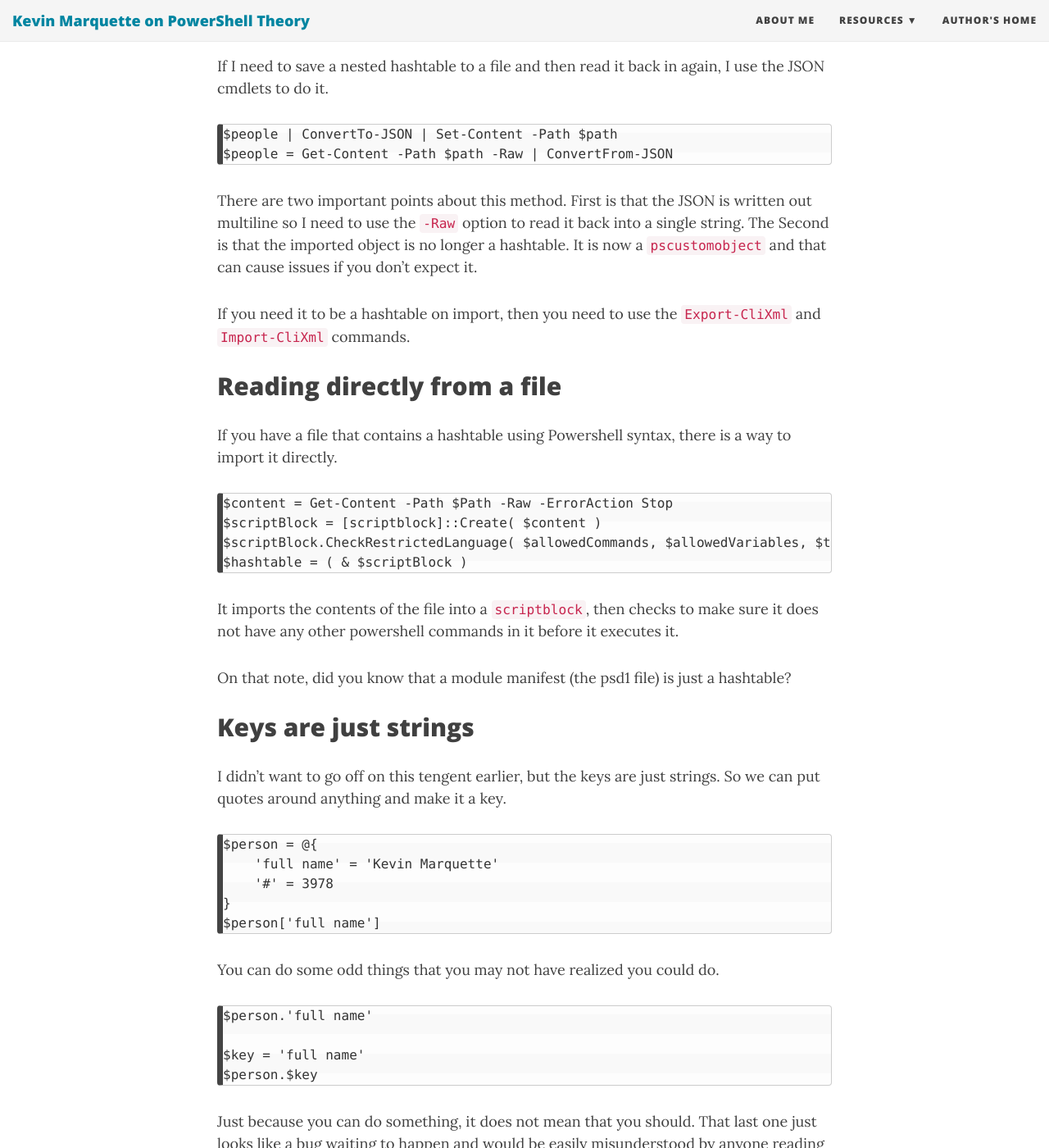
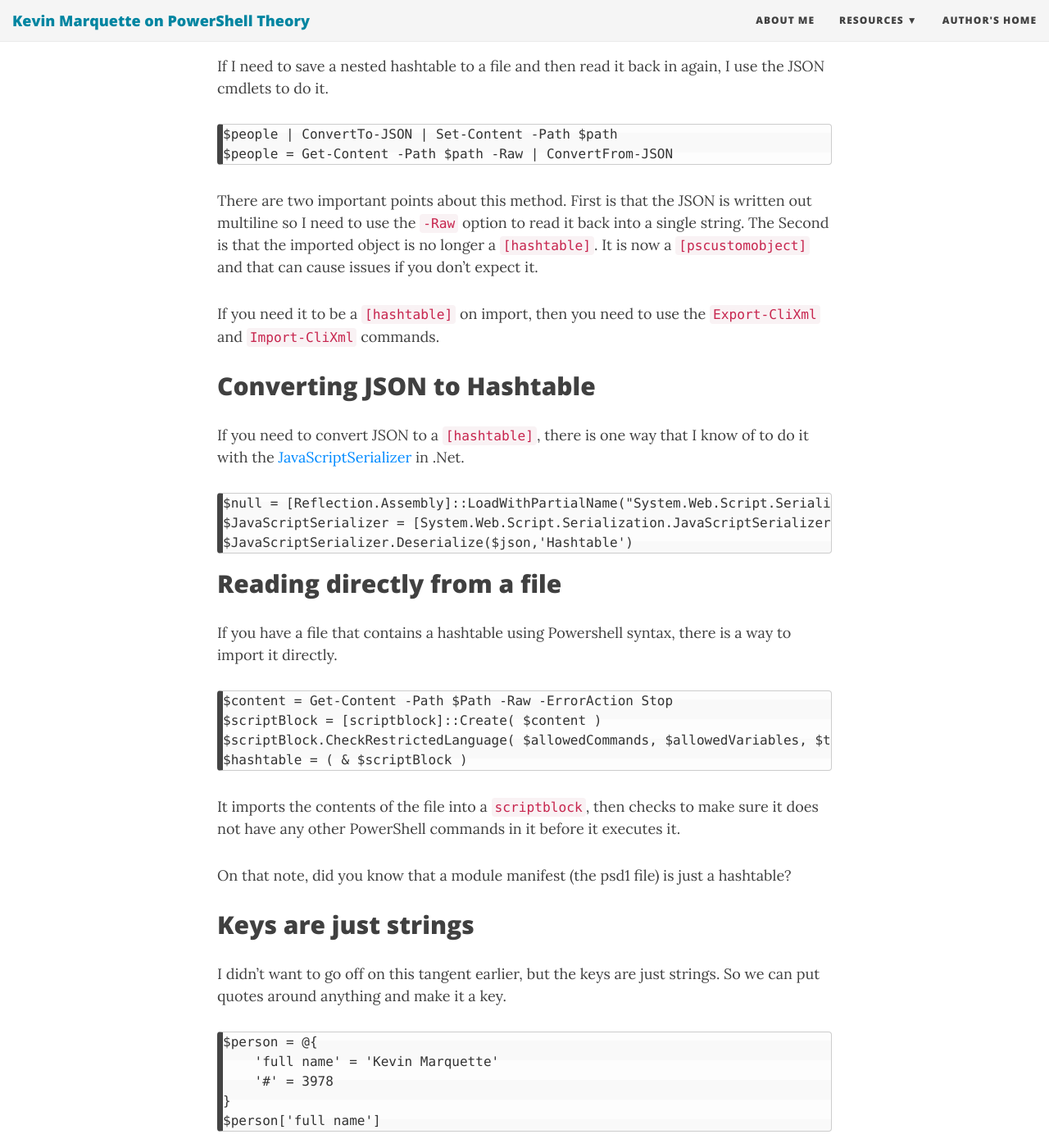
Before and after one commit to KevinMarquette/kevinmarquette.github.io, a Jekyll site: the page built from _posts/2016-11-06-powershell-hashtable-everything-you-wanted-to-know-about.md, in a window 1280 px wide and 1400 px high, scrolled down 15571 px. Shown: the whole window at 82% size. Built offline with Jekyll 4.4.1, drawn with Linux system fonts in a browser that asks for light colours; nearby versions of some CDN libraries; some of the changed text lies outside the part shown.

Commit message:
Update some old posts

```diff
--- a/_posts/2016-11-06-powershell-hashtable-everything-you-wanted-to-know-about.md
+++ b/_posts/2016-11-06-powershell-hashtable-everything-you-wanted-to-know-about.md
@@ -463,9 +463,17 @@ If I need to save a nested hashtable to a file and then read it back in again, I
     $people | ConvertTo-JSON | Set-Content -Path $path
     $people = Get-Content -Path $path -Raw | ConvertFrom-JSON
 
-There are two important points about this method. First is that the JSON is written out multiline so I need to use the `-Raw` option to read it back into a single string. The Second is that the imported object is no longer a hashtable. It is now a `pscustomobject` and that can cause issues if you don't expect it.
+There are two important points about this method. First is that the JSON is written out multiline so I need to use the `-Raw` option to read it back into a single string. The Second is that the imported object is no longer a `[hashtable]`. It is now a `[pscustomobject]` and that can cause issues if you don't expect it.
 
-If you need it to be a hashtable on import, then you need to use the `Export-CliXml` and `Import-CliXml` commands.
+If you need it to be a `[hashtable]` on import, then you need to use the `Export-CliXml` and `Import-CliXml` commands.
+
+## Converting JSON to Hashtable
+
+If you need to convert JSON to a `[hashtable]`, there is one way that I know of to do it with the [JavaScriptSerializer](https://msdn.microsoft.com/en-us/library/system.web.script.serialization.javascriptserializer(v=vs.110).aspx) in .Net.
+
+    $null = [Reflection.Assembly]::LoadWithPartialName("System.Web.Script.Serialization")
+    $JavaScriptSerializer = [System.Web.Script.Serialization.JavaScriptSerializer]::new()
+    $JavaScriptSerializer.Deserialize($json,'Hashtable')
 
 ## Reading directly from a file
 If you have a file that contains a hashtable using Powershell syntax, there is a way to import it directly.
@@ -475,12 +483,12 @@ If you have a file that contains a hashtable using Powershell syntax, there is a
     $scriptBlock.CheckRestrictedLanguage( $allowedCommands, $allowedVariables, $true )
     $hashtable = ( & $scriptBlock )
 
-It imports the contents of the file into a `scriptblock`, then checks to make sure it does not have any other powershell commands in it before it executes it.
+It imports the contents of the file into a `scriptblock`, then checks to make sure it does not have any other PowerShell commands in it before it executes it.
 
 On that note, did you know that a module manifest (the psd1 file) is just a hashtable?
 
 ## Keys are just strings
-I didn't want to go off on this tengent earlier, but the keys are just strings. So we can put quotes around anything and make it a key.
+I didn't want to go off on this tangent earlier, but the keys are just strings. So we can put quotes around anything and make it a key.
 
     $person = @{
         'full name' = 'Kevin Marquette'
```
Also changed, not shown: _posts/2016-10-28-powershell-everything-you-wanted-to-know-about-pscustomobject.md (+7 -0 lines).
